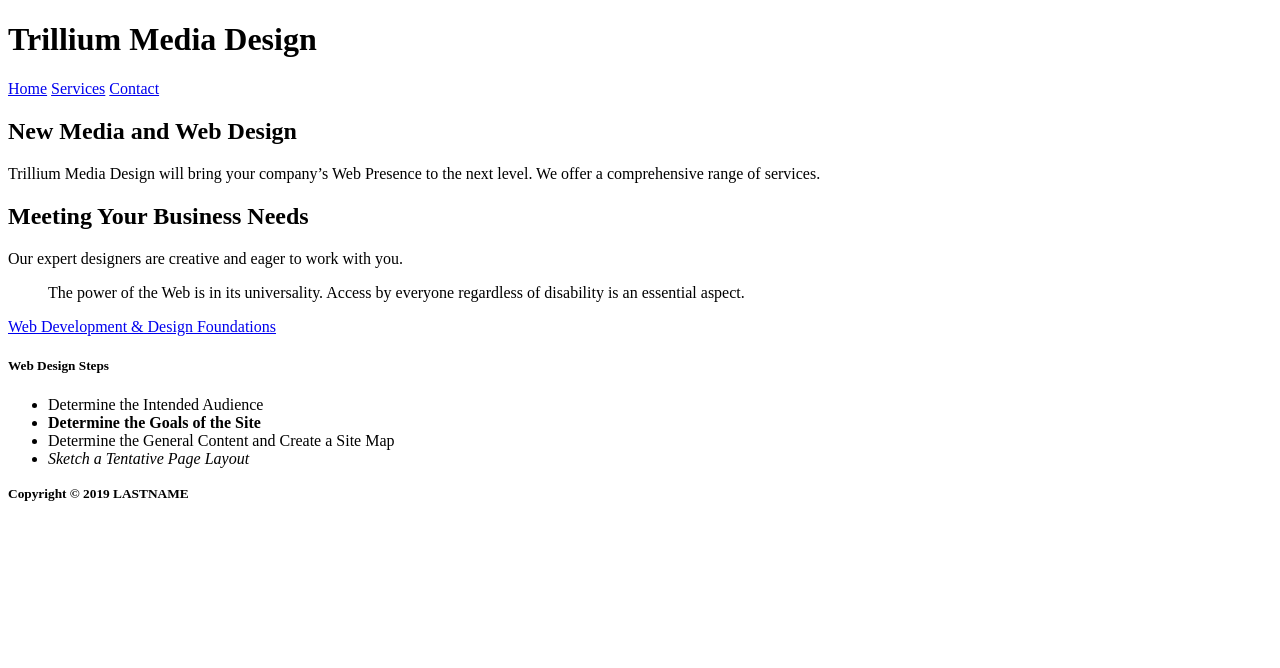
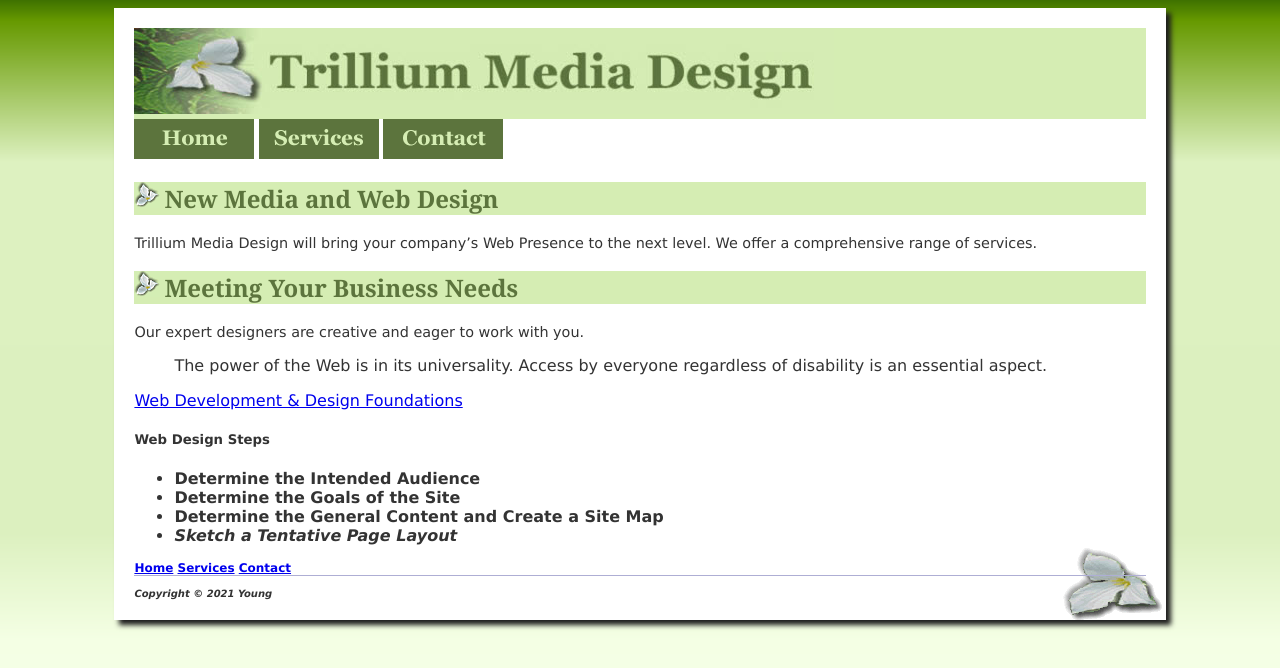
Before and after one commit to 44144Sp21/ch4inclassnotes-Kupawaki, a plain HTML site: page index.html in a window 1280 px wide. Drawn offline with Linux system fonts and the light colour scheme.

Commit message:
Chp4InClassNotes
Added several images to index.html and created style.css

```diff
--- a/index.html
+++ b/index.html
@@ -1,20 +1,28 @@
 <!DOCTYPE html>
 <html lang="en">
 	<head>
-		<title>LASTNAME Chapter 4 InClass Notes</title>
+		<title>Young Chapter 4 InClass Notes</title>
 		<meta charset="utf-8">
+        <link href="style.css" rel="stylesheet">
+        <link href="favicon.ico" rel="icon" type="images/x-con">
 	</head>
     <body>
+        <div id="container">
             <!-- Structural Elements - header, nav, main, footer -->
             <header>
-            <h1>Trillium Media Design</h1>
+                <img src="trilliumbanner.jpg" usemap="#image_map">
+                <map name="image_map">
+                    <area alt="NWMSU" title="NWMSU" href="http://www.nwmissouri.edu" coords="2,1,134,85" shape="rect">
+                </map>
             </header>
+
             <nav>
                 <!-- Anchor tags - specifies hyperlink reference to a file. Relative Links - link to pages on own site. -->
-            <a href="index.html">Home</a>
-            <a href="services.html">Services</a>
-            <a href="contact.html">Contact</a>
+                <a href="index.html"><img src="home.gif" alt="Home" width="120" height="40"></a>
+                <a href="services.html"><img src="services.gif" alt="Services" width="120" height="40"></a>
+                <a href="contact.html"><img src="contact.gif" alt="Contact" width="120" height="40"></a>
             </nav>
+
             <main>
                 <h2>New Media and Web Design</h2>
                 <p>Trillium Media Design will bring your company&rsquo;s Web Presence to the next level. We offer a comprehensive range of services.</p>
@@ -29,17 +37,25 @@
                 <a href="http://webdevfoundations.net">Web Development &amp; Design Foundations</a>
 
                 <h5>Web Design Steps</h5>
+
                 <ul>
                     <li>Determine the Intended Audience</li>
                     <li><strong>Determine the Goals of the Site</strong></li>
                     <li>Determine the General Content and Create a Site Map</li>
                     <li><em>Sketch a Tentative Page Layout</em></li>
                 </ul>
+            </main>
 
-        </main>
+            <nav>
+                <!-- Anchor tags - specifies hyperlink reference to a file. Relative Links - link to pages on own site. -->
+                <a href="index.html">Home</a>
+                <a href="services.html">Services</a>
+                <a href="contact.html">Contact</a>
+            </nav>
+
             <footer>
-            <small><strong>Copyright &copy; 2019 LASTNAME</strong></small>
+                <small><strong>Copyright &copy; 2021 Young</strong></small>
             </footer>
-
+        </div>
     </body>
 </html>
--- /dev/null
+++ b/style.css
@@ -0,0 +1,53 @@
+body
+{
+    background-color: #f4ffe4;
+    color: #333333;
+    font-family: Ariral, Verdana, sans-serif;
+    /*background-image: linear-gradient(to bottom, #ffffff, #8fa5ce);*/
+    background-image: url(trilliumgradient.png)
+}
+
+header
+{
+    background-color: #d5edb3;
+    color: #5c743d;
+    font-family: Georgia, "Times New Roman", serif;
+}
+
+h2
+{
+    background-color: #d5edb3;
+    color: #5c743d;
+    font-family: Georgia, "Times New Roman", serif;
+    background-image: url(trilliumbullet.gif);
+    background-repeat: no-repeat;
+    padding-left: 30px;
+}
+
+p {font-size: .90em;}
+
+ul {font-weight: bold;}
+
+nav
+{
+    font-weight: bold;
+    font-size: .75em;
+}
+
+footer
+{
+    font-size: .75em;
+    font-style: italic;
+    border-top: thin solid #aeaed4;
+    padding-top: 10px;
+}
+
+#container
+{
+    background-color: #ffffff;
+    width: 80%;
+    margin: auto;
+    box-shadow: 5px 5px 5px #1e1e1e;
+    padding: 20px;
+    background: url(trilliumfoot.gif) no-repeat bottom right, #ffffff;
+}
```
Lines whose indentation alone changed are shown as unchanged.
